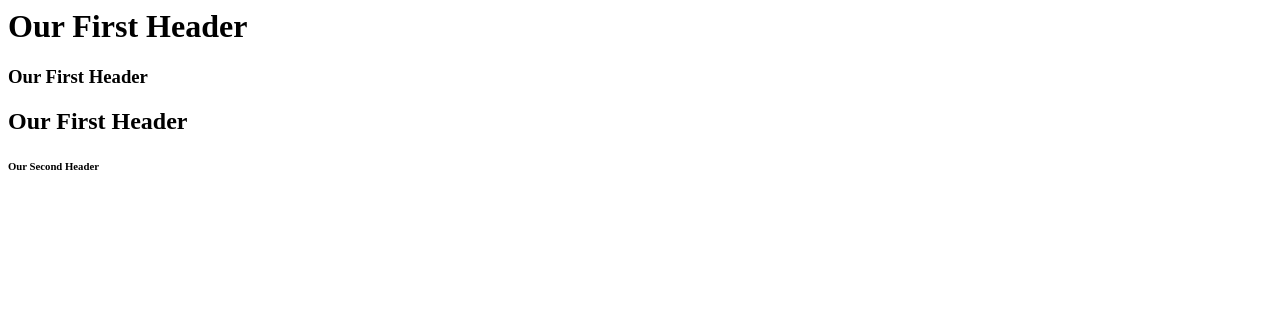
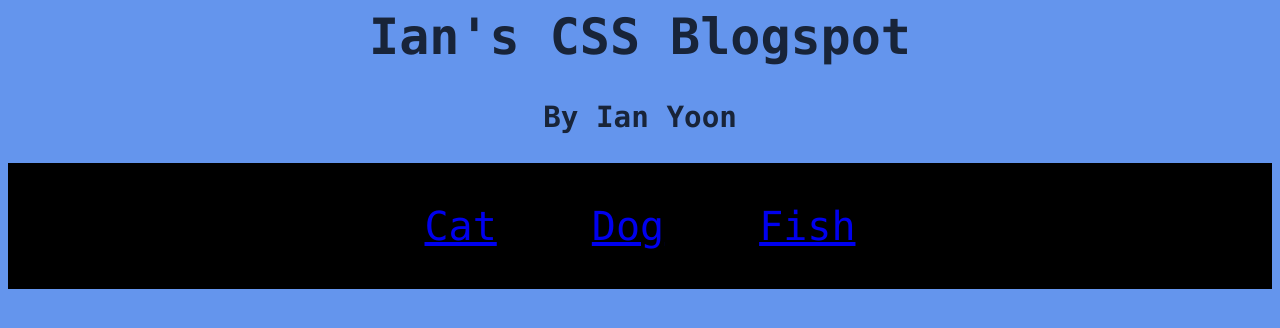
Before and after one commit to staten-island-tech/css-blogpost-project-ianyoonsiths, a plain HTML site: page index.html in a window 1280 px wide. Drawn offline with Linux system fonts and the light colour scheme.

Commit message:
9/20 no 2

```diff
--- a/index.html
+++ b/index.html
@@ -3,12 +3,18 @@
         <meta charset="UTF-8">
         <meta http-equiv="X-UA-Compatible" content="IE=edge">
         <meta name="viewport" content="width=device-width, initial-scale=1.0">
-        <title>Our First Project</title>
+        <link rel="stylesheet" href="style.css">
+        <title>CSS Blogpost Prj</title>
     </head>
+
     <body>
-        <h1>Our First Header</h1>
-        <h3>Our First Header</h3>
-        <h2>Our First Header</h2>
-        <h6>Our Second Header</h6>
+        <h1>Ian's CSS Blogspot</h1>
+        <h3>By Ian Yoon</h3>
+
+        <ul class="nav">
+            <li><a href="#Cat">Cat</a></li>
+            <li><a href="#Dog">Dog</a></li>
+            <li><a href="#Fish">Fish</a></li>
+        </ul>
     </body>
 </html>
--- /dev/null
+++ b/style.css
@@ -0,0 +1,19 @@
+body{
+    text-align: center;
+    background-color: cornflowerblue;
+    color: rgba(0, 0, 0, 0.76);
+    font-size: 25px;
+    font-family: "Lucida Console", "Courier New", monospace;
+}
+.nav {
+  background-color: rgb(0, 0, 0);
+  list-style-type: none;
+  text-align: center;
+  margin: 0;
+  padding: 0;
+}
+.nav li {
+  display: inline-block;
+  font-size: 40px;
+  padding: 40px;
+}
```
